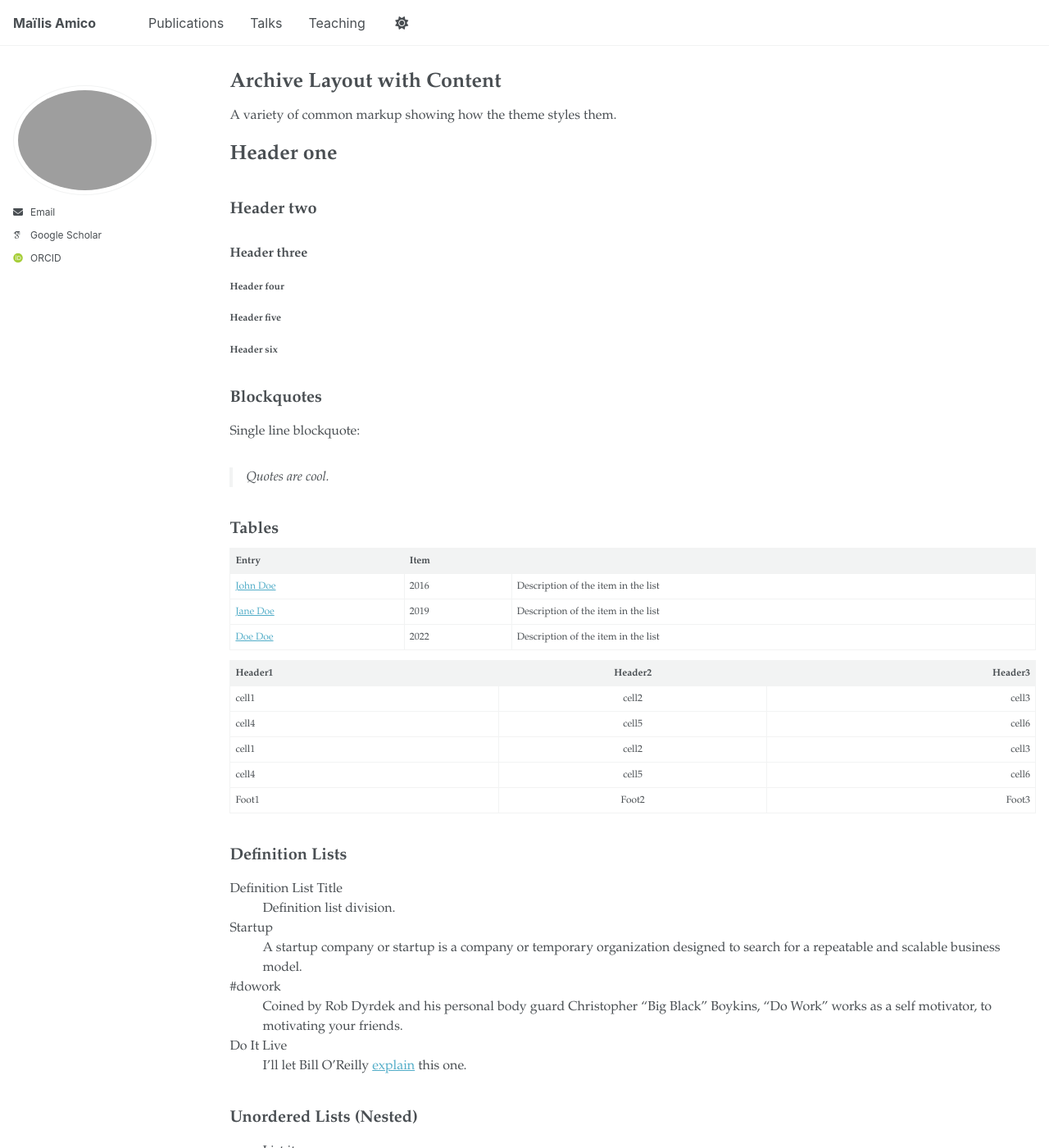
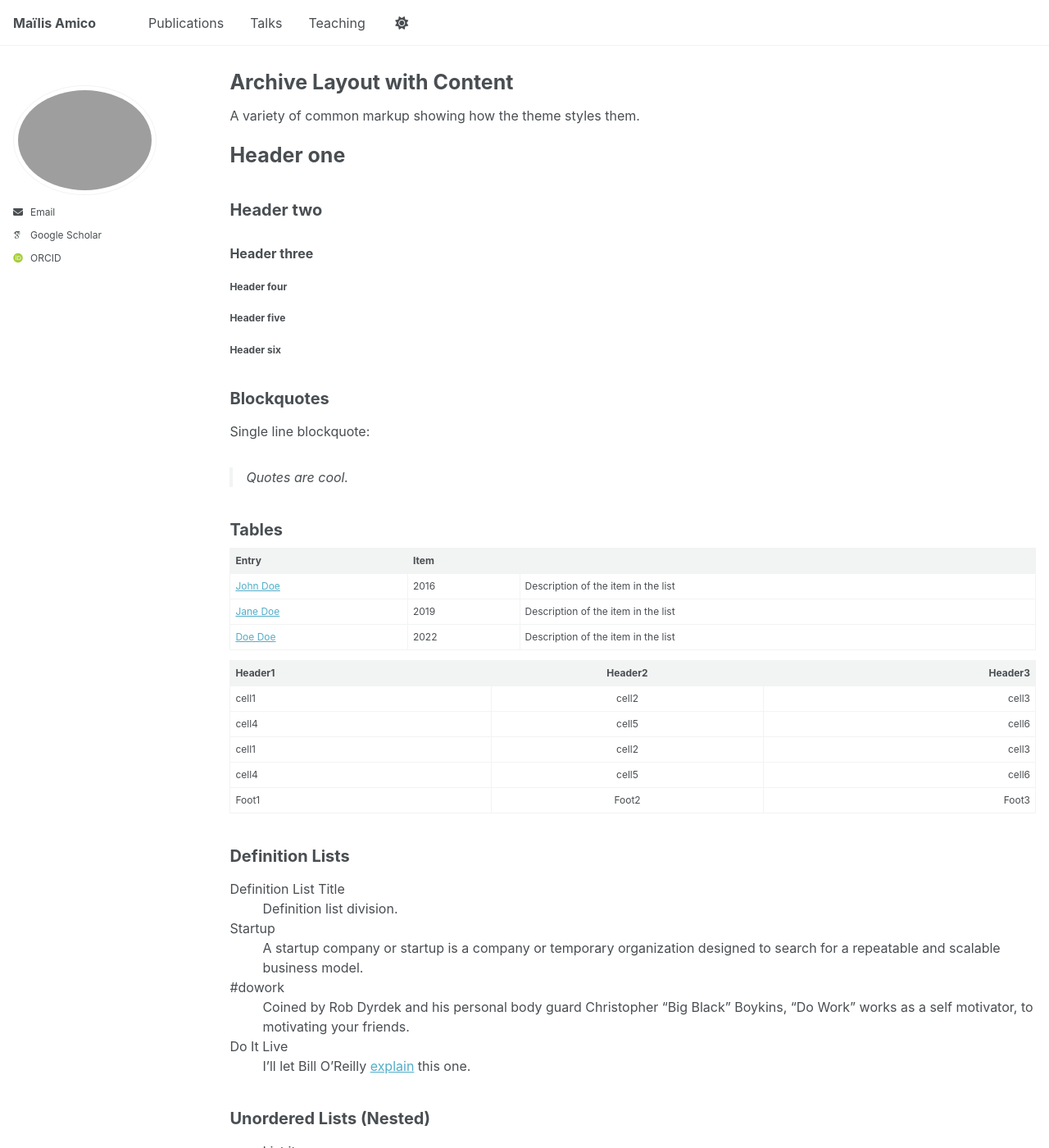
Before and after one commit to maamico/maamico.github.io, a Jekyll site: the page built from _pages/archive-layout-with-content.md, in a window 1280 px wide and 1400 px high. Shown: the whole window at 82% size. Built offline with Jekyll 4.4.1, drawn with Linux system fonts in a browser that asks for light colours; some web fonts are replaced; a script that is not in the unit is left out.

Commit message:
Change font families to sans-serif and serif

```diff
--- a/_sass/_themes.scss
+++ b/_sass/_themes.scss
@@ -39,9 +39,9 @@ $type-size-6                : 0.75em;   // ~12px
 $type-size-7                : 0.6875em; // ~11px
 $type-size-8                : 0.625em;  // ~10px
 
-$global-font-family         : $garamond;
-$header-font-family         : $garamond;
-$caption-font-family        : $garamond;
+$global-font-family         : $sans-serif;
+$header-font-family         : $sans-serif;
+$caption-font-family        : $serif;
 
 /* ==========================================================================
    Breakpoints
```
